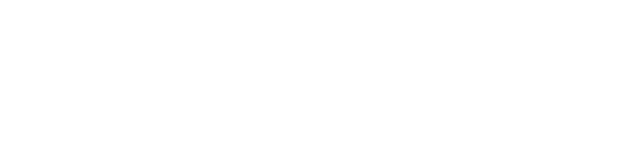
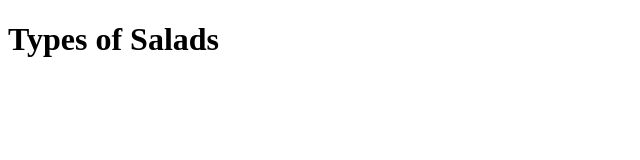
Before and after one commit to aiamlucas/chicory-semantics, a plain HTML site: page index.html in a window 1280 px wide. Shown: the whole page, without its empty margins (0-640 px from the left). Drawn offline with Linux system fonts and the light colour scheme.

Commit message:
head commit

```diff
--- a/index.html
+++ b/index.html
@@ -6,5 +6,7 @@
         <meta name="viewport" content="width=device-width, initial-scale=1.0" />
         <title>Chicory Semantics</title>
     </head>
-    <body></body>
+    <body>
+        <h1>Types of Salads</h1>
+    </body>
 </html>
```
